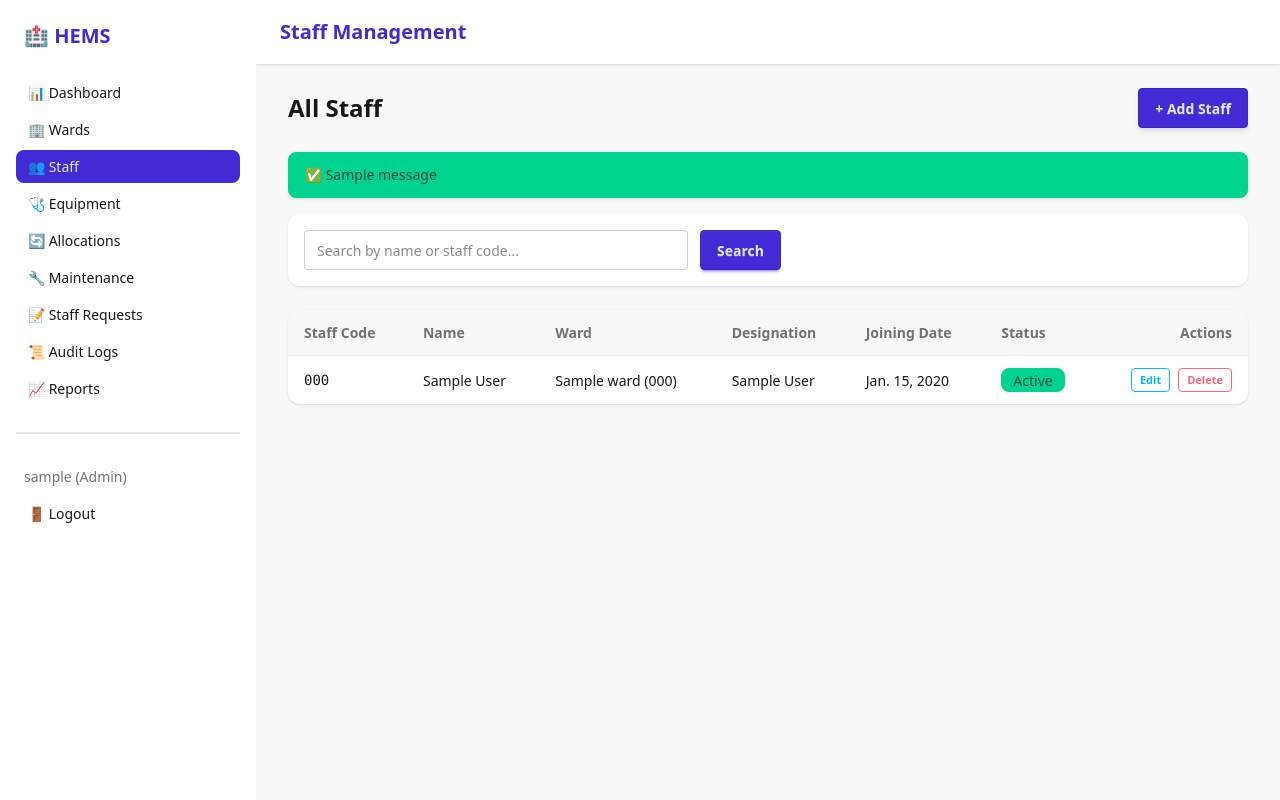
After one commit to islamfarzana/hospital-equipment-system, a Django app: page /accounts/staff/ in a window 1280 px wide. The commit adds this page. Run offline with Django 5.2, Linux system fonts and the light colour scheme; a user stored in the database is signed in; tables that the repository leaves empty hold one stand-in row (values such as "Sample post"); one stand-in notice (Sample message) is shown; style sheets or scripts are compiled from the project's sources.

Commit message:
Add complete Staff Management CRUD with search functionality and sidebar link

```diff
--- a/accounts/urls.py
+++ b/accounts/urls.py
@@ -6,4 +6,8 @@ app_name = 'accounts'
 urlpatterns = [
     path('login/', views.CustomLoginView.as_view(), name='login'),
     path('logout/', views.logout_view, name='logout'),
+    path('staff/', views.staff_list, name='staff_list'),
+    path('staff/add/', views.staff_add, name='staff_add'),
+    path('staff/<int:pk>/edit/', views.staff_edit, name='staff_edit'),
+    path('staff/<int:pk>/delete/', views.staff_delete, name='staff_delete'),
 ]
--- a/accounts/views.py
+++ b/accounts/views.py
@@ -1,10 +1,13 @@
+from django.contrib import messages
 from django.contrib.auth import login, logout
+from django.contrib.auth.decorators import login_required
 from django.contrib.auth.views import LoginView
-from django.contrib.auth.decorators import login_required
-from django.shortcuts import redirect
+from django.db import models
+from django.shortcuts import get_object_or_404, redirect, render
 from django.urls import reverse_lazy
-from .forms import LoginForm
-
+from .decorators import role_required
+from .forms import LoginForm, StaffForm
+from .models import Staff
 
 class CustomLoginView(LoginView):
     template_name = 'accounts/login.html'
@@ -25,3 +28,53 @@ class CustomLoginView(LoginView):
 def logout_view(request):
     logout(request)
     return redirect('accounts:login')
+
+
+@role_required('ADMIN')
+def staff_list(request):
+    staff_qs = Staff.objects.select_related('user', 'ward', 'designation').all()
+    search_query = request.GET.get('q', '').strip()
+    if search_query:
+        staff_qs = staff_qs.filter(
+            models.Q(first_name__icontains=search_query) |
+            models.Q(last_name__icontains=search_query) |
+            models.Q(staff_code__icontains=search_query)
+        )
+    return render(request, 'accounts/staff_list.html', {'staff_list': staff_qs, 'search_query': search_query})
+
+
+@role_required('ADMIN')
+def staff_add(request):
+    if request.method == 'POST':
+        form = StaffForm(request.POST)
+        if form.is_valid():
+            form.save()
+            messages.success(request, 'Staff added successfully.')
+            return redirect('accounts:staff_list')
+    else:
+        form = StaffForm()
+    return render(request, 'accounts/staff_form.html', {'form': form, 'title': 'Add Staff'})
+
+
+@role_required('ADMIN')
+def staff_edit(request, pk):
+    staff = get_object_or_404(Staff, pk=pk)
+    if request.method == 'POST':
+        form = StaffForm(request.POST, instance=staff)
+        if form.is_valid():
+            form.save()
+            messages.success(request, 'Staff updated successfully.')
+            return redirect('accounts:staff_list')
+    else:
+        form = StaffForm(instance=staff)
+    return render(request, 'accounts/staff_form.html', {'form': form, 'title': 'Edit Staff'})
+
+
+@role_required('ADMIN')
+def staff_delete(request, pk):
+    staff = get_object_or_404(Staff, pk=pk)
+    if request.method == 'POST':
+        staff.delete()
+        messages.success(request, 'Staff deleted successfully.')
+        return redirect('accounts:staff_list')
+    return render(request, 'accounts/staff_confirm_delete.html', {'staff': staff})
--- /dev/null
+++ b/templates/accounts/staff_list.html
@@ -0,0 +1,83 @@
+{% extends 'base.html' %}
+{% block title %}Staff Management{% endblock %}
+
+{% block navbar %}
+<div class="navbar bg-base-100 shadow-sm px-6">
+    <div class="flex-1">
+        <span class="text-xl font-bold text-primary">Staff Management</span>
+    </div>
+</div>
+{% endblock %}
+
+{% block content %}
+<div class="flex flex-col md:flex-row justify-between items-start md:items-center mb-6 gap-4">
+    <h2 class="text-2xl font-bold">All Staff</h2>
+    <a href="{% url 'accounts:staff_add' %}" class="btn btn-primary shadow-md">+ Add Staff</a>
+</div>
+
+{% if messages %}
+    {% for message in messages %}
+        <div class="alert alert-success shadow-sm mb-4">
+            <span>✅ {{ message }}</span>
+        </div>
+    {% endfor %}
+{% endif %}
+
+<form method="get" class="flex gap-3 mb-6 bg-base-100 p-4 rounded-xl shadow-sm">
+    <input
+        type="text"
+        name="q"
+        value="{{ search_query }}"
+        placeholder="Search by name or staff code..."
+        class="input input-bordered w-full max-w-sm"
+    >
+    <button type="submit" class="btn btn-primary">Search</button>
+    {% if search_query %}
+        <a href="{% url 'accounts:staff_list' %}" class="btn btn-ghost">Clear</a>
+    {% endif %}
+</form>
+
+<div class="overflow-x-auto bg-base-100 rounded-xl shadow-sm">
+    <table class="table">
+        <thead class="bg-base-200">
+            <tr>
+                <th>Staff Code</th>
+                <th>Name</th>
+                <th>Ward</th>
+                <th>Designation</th>
+                <th>Joining Date</th>
+                <th>Status</th>
+                <th class="text-right">Actions</th>
+            </tr>
+        </thead>
+        <tbody>
+            {% for staff in staff_list %}
+            <tr class="hover">
+                <td class="font-mono text-sm">{{ staff.staff_code }}</td>
+                <td class="font-medium">{{ staff.first_name }} {{ staff.last_name }}</td>
+                <td>{{ staff.ward|default:"-" }}</td>
+                <td>{{ staff.designation|default:"-" }}</td>
+                <td>{{ staff.joining_date }}</td>
+                <td>
+                    {% if staff.status == 'ACTIVE' %}
+                        <span class="badge badge-success">Active</span>
+                    {% else %}
+                        <span class="badge badge-neutral">Inactive</span>
+                    {% endif %}
+                </td>
+                <td class="text-right">
+                    <div class="flex gap-2 justify-end">
+                        <a href="{% url 'accounts:staff_edit' staff.pk %}" class="btn btn-xs btn-outline btn-info">Edit</a>
+                        <a href="{% url 'accounts:staff_delete' staff.pk %}" class="btn btn-xs btn-outline btn-error">Delete</a>
+                    </div>
+                </td>
+            </tr>
+            {% empty %}
+            <tr>
+                <td colspan="7" class="text-center text-base-content/60 py-8">No staff found.</td>
+            </tr>
+            {% endfor %}
+        </tbody>
+    </table>
+</div>
+{% endblock %}
--- a/templates/base.html
+++ b/templates/base.html
@@ -28,6 +28,7 @@
 {% if request.user.role == 'ADMIN' %}
 <li><a href="{% url 'dashboard:admin_dashboard' %}" class="rounded-lg {% if '/dashboard/' in request.path %}bg-primary text-primary-content{% endif %}">📊 Dashboard</a></li>
 <li><a href="{% url 'wards:ward_list' %}" class="rounded-lg {% if '/wards/' in request.path %}bg-primary text-primary-content{% endif %}">🏢 Wards</a></li>
+<li><a href="{% url 'accounts:staff_list' %}" class="rounded-lg {% if '/accounts/staff/' in request.path %}bg-primary text-primary-content{% endif %}">👥 Staff</a></li>
 <li><a href="{% url 'equipment:equipment_list' %}" class="rounded-lg {% if '/equipment/' in request.path and 'audit-logs' not in request.path %}bg-primary text-primary-content{% endif %}">🩺 Equipment</a></li>
 <li><a href="{% url 'allocations:allocation_list' %}" class="rounded-lg {% if '/allocations/' in request.path %}bg-primary text-primary-content{% endif %}">🔄 Allocations</a></li>
 <li><a href="{% url 'maintenance:maintenance_list' %}" class="rounded-lg {% if '/maintenance/' in request.path %}bg-primary text-primary-content{% endif %}">🔧 Maintenance</a></li>
```
Also changed, not shown: accounts/forms.py (+22 -1 lines), templates/accounts/staff_confirm_delete.html (added, +35 -0 lines), templates/accounts/staff_form.html (added, +39 -0 lines).
